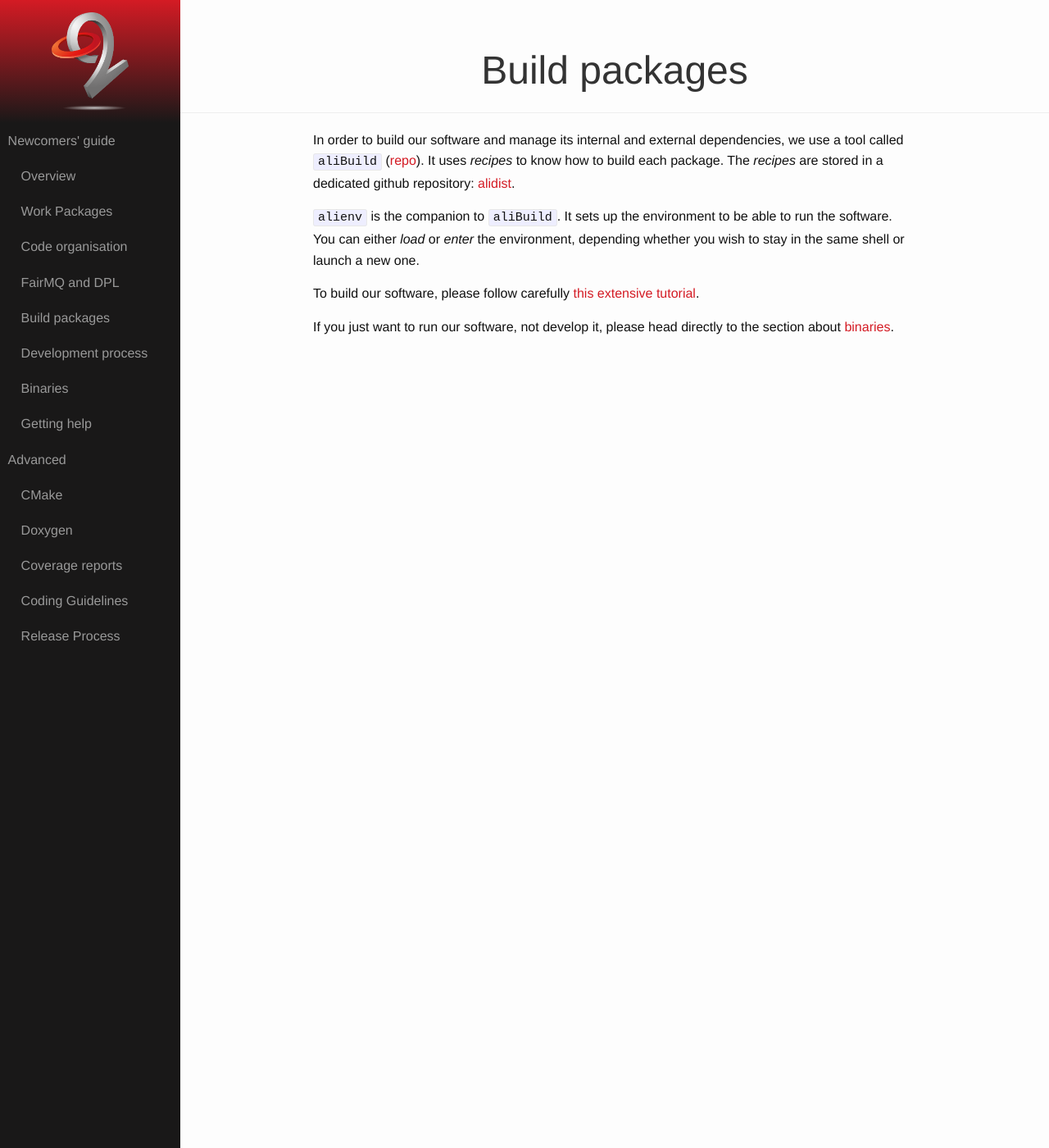
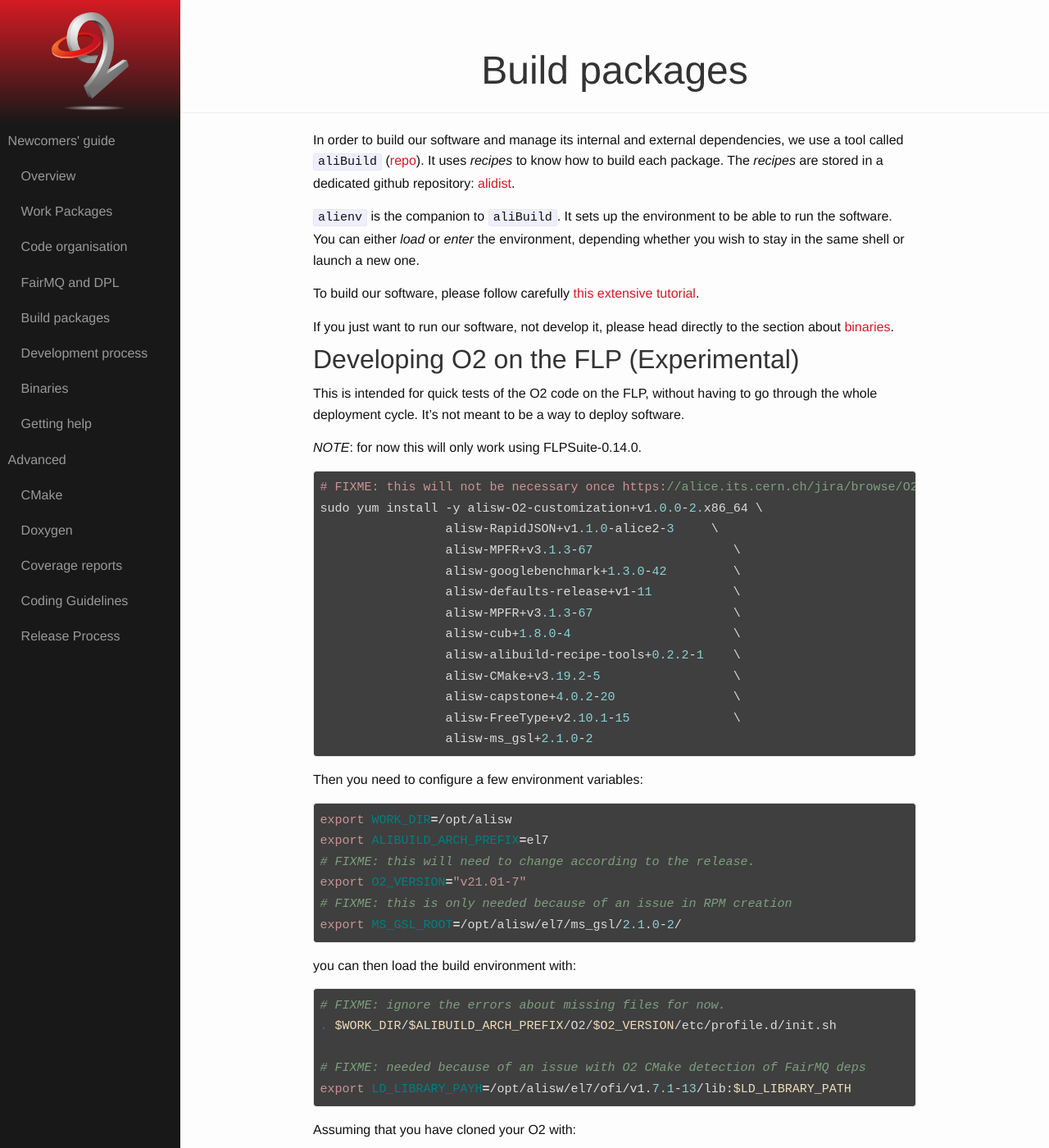
Before and after one commit to AliceO2Group/AliceO2Group.github.io, a Jekyll site: the page built from quickstart/build.markdown, in a window 1280 px wide and 1400 px high. Shown: the whole window at 82% size. Built offline with Jekyll 4.4.1, drawn with Linux system fonts in a browser that asks for light colours; some of the changed text lies outside the part shown.

Commit message:
Add instructions on how to compile software directly on FLPs

````diff
--- a/quickstart/build.markdown
+++ b/quickstart/build.markdown
@@ -10,3 +10,65 @@ In order to build our software and manage its internal and external dependencies
 To build our software, please follow carefully [this extensive tutorial](https://alice-doc.github.io/alice-analysis-tutorial/building/).
 
 If you just want to run our software, not develop it, please head directly to the section about [binaries](binaries.markdown).
+
+# Developing O2 on the FLP  (Experimental)
+
+This is intended for quick tests of the O2 code on the FLP, without having to go through the whole deployment cycle. It's not meant to be a way to deploy software.
+
+*NOTE*: for now this will only work using FLPSuite-0.14.0.
+
+```
+# FIXME: this will not be necessary once https://alice.its.cern.ch/jira/browse/O2-1974 is fixed
+sudo yum install -y alisw-O2-customization+v1.0.0-2.x86_64 \
+                 alisw-RapidJSON+v1.1.0-alice2-3     \
+                 alisw-MPFR+v3.1.3-67                   \
+                 alisw-googlebenchmark+1.3.0-42         \
+                 alisw-defaults-release+v1-11           \
+                 alisw-MPFR+v3.1.3-67                   \
+                 alisw-cub+1.8.0-4                      \
+                 alisw-alibuild-recipe-tools+0.2.2-1    \
+                 alisw-CMake+v3.19.2-5                  \
+                 alisw-capstone+4.0.2-20                \
+                 alisw-FreeType+v2.10.1-15              \
+                 alisw-ms_gsl+2.1.0-2
+```
+
+Then you need to configure a few environment variables:
+
+```bash
+export WORK_DIR=/opt/alisw
+export ALIBUILD_ARCH_PREFIX=el7
+# FIXME: this will need to change according to the release.
+export O2_VERSION="v21.01-7"
+# FIXME: this is only needed because of an issue in RPM creation
+export MS_GSL_ROOT=/opt/alisw/el7/ms_gsl/2.1.0-2/
+```
+
+you can then load the build environment with:
+
+
+```bash
+# FIXME: ignore the errors about missing files for now.
+. $WORK_DIR/$ALIBUILD_ARCH_PREFIX/O2/$O2_VERSION/etc/profile.d/init.sh
+
+# FIXME: needed because of an issue with O2 CMake detection of FairMQ deps
+export LD_LIBRARY_PAYH=/opt/alisw/el7/ofi/v1.7.1-13/lib:$LD_LIBRARY_PATH
+```
+
+Assuming that you have cloned your O2 with:
+
+```bash
+git config --global http.proxy http://10.161.58.101:8080
+git clone https://github.com/AliceO2Group/AliceO2 O2
+```
+
+you can then build with:
+
+```bash
+mkdir O2/objs
+cd O2/objs
+# FIXME: required because libofi is not exposed as a dependency.
+cmake .. -DBUILD_TEST_ROOT_MACROS=OFF -DOFI_ROOT=/opt/alisw/el7/ofi/v1.7.1-13 -DCMAKE_EXE_LINKER_FLAGS="-Wl,--unresolved-symbols=ignore-all"
+# FIXME: preload needed because apparently asiofi uses RUNPATH see https://github.com/FairRootGroup/asiofi/issues/7
+LD_PRELOAD=/opt/alisw/el7/ofi/v1.7.1-13/lib/libfabric.so.1 cmake --build . --target all -j40
+```
````
